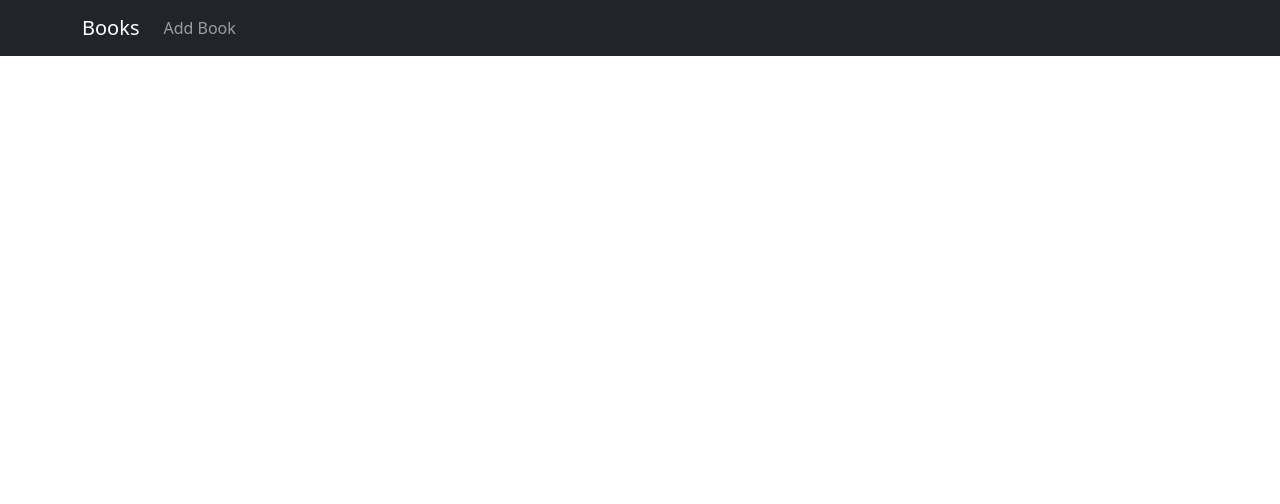
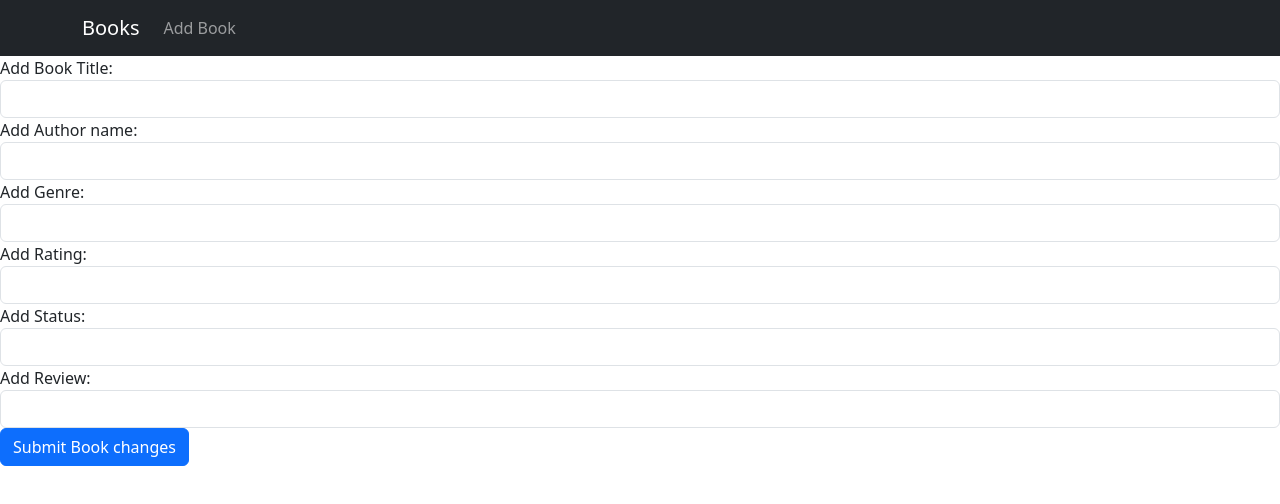
Before and after one commit to LiamRyan1/DataRepProject, a React (Create React App) app: page /edit/1 in a window 1280 px wide. Before the commit this address had no page. Shown: the top 504 px of the page. Built offline with nearby package versions, Linux system fonts and the light colour scheme; no server answers.

Commit message:
edit working

```diff
--- a/src/App.js
+++ b/src/App.js
@@ -11,7 +11,7 @@ function App() {
       <Routes>
         <Route path="/" element={<Read />} />
         <Route path="/create" element={<Create />} />
-        <Route path='/edit/title' element={<Edit />} />
+        <Route path='/edit/:id' element={<Edit />} />
       </Routes>
     </Router>
   );
--- a/src/components/BookRender.js
+++ b/src/components/BookRender.js
@@ -13,7 +13,7 @@ const Books = (props) => {
     {
         return props.myBooks.map(
             (book)=>{
-                return <BookItem myBook={book} key = {book.title}/>
+                return <BookItem myBook={book} key = {book._id}/>
             }
         )
     }
--- a/src/components/bookTemplate.js
+++ b/src/components/bookTemplate.js
@@ -9,7 +9,7 @@ const BookItem = (props)=>{
       }, [props.mybook]); //only run this effect when the mymovie prop changes
       const handleDelete = (e) => {
         e.preventDefault();
-        axios.delete('http://localhost:4000/api/book/' + props.myBook.title)
+        axios.delete('http://localhost:4000/api/book/' + props.myBook.id)
             .then(() => {
                 props.Reload(); //refresh the movie list after deletion
             })
@@ -30,7 +30,7 @@ const BookItem = (props)=>{
                         <footer>{props.myBook.status}</footer>
                     </blockquote>
                 </Card.Body>
-                <Link to={"/edit/" + props.myBook.title } className="btn btn-primary">Edit</Link>
+                <Link to={'/edit/' + props.myBook._id } className="btn btn-primary">Edit</Link>
             </Card>
         </div>
     );
--- a/src/components/edit.js
+++ b/src/components/edit.js
@@ -1,4 +1,102 @@
-const Edit = () => {
-    return <h3>My Edit component</h3>;
-  };
-export default Edit;
+//IMPORTS
+import React from 'react';
+import { useParams } from 'react-router-dom';
+import { useState, useEffect } from 'react';
+import axios from 'axios';
+import { useNavigate } from "react-router-dom";
+
+export default function Edit(props) {
+  let { id } = useParams();//extract id
+  //STATE TO  STORE MOVIE INFO
+  const [title, setTitle] = useState('');
+    const [author, setAuthor] = useState('');
+    const [genre, setGenre] = useState('');
+    const [rating, setNumber] = useState('');
+    const [status, setStatus] = useState('');
+    const [review, setReview] = useState('');
+
+  const navigate = useNavigate();
+//fetch movie data when id is specified
+useEffect(() => {
+    axios.get('http://localhost:4000/api/books/' + id)
+        .then((response) => {
+            setTitle(response.data.title);
+            setAuthor(response.data.author);
+            setGenre(response.data.genre);
+            setNumber(response.data.rating);
+            setStatus(response.data.status);
+            setReview(response.data.review);
+        })
+        .catch((error) => {
+            console.log(error);
+        });
+}, [id]);
+//submit updated info for object movie
+const handleSubmit = (event) => {
+    event.preventDefault();
+    const editedBook = {title,author,genre,rating,status,review};//new updated object
+    axios.put('http://localhost:4000/api/book/' + id, editedBook)//request to update db
+        .then((res) => {
+            console.log(res.data);
+            navigate('/');//redirect
+        });
+}
+//Visual edit page
+return (
+    <div>
+       <form onSubmit={handleSubmit}>
+                <div className="form-group">
+                    <label>Add Book Title: </label>
+                    <input type="text"
+                        className="form-control"
+                        value={title}
+                        onChange={(e) => { setTitle(e.target.value) }}
+                    />
+                </div>
+                <div className="form-group">
+                    <label>Add Author name: </label>
+                    <input type="text"
+                        className="form-control"
+                        value={author}
+                        onChange={(e) => { setAuthor(e.target.value) }}
+                    />
+                </div>
+                <div className="form-group">
+                    <label>Add Genre: </label>
+                    <input type="text"
+                        className="form-control"
+                        value={genre}
+                        onChange={(e) => { setGenre(e.target.value) }}
+                    />
+                </div>
+                <div className="form-group">
+                    <label>Add Rating: </label>
+                    <input type="text"
+                        className="form-control"
+                        value={rating}
+                        onChange={(e) => { setNumber(e.target.value) }}
+                    />
+                </div>
+                <div className="form-group">
+                    <label>Add Status: </label>
+                    <input type="text"
+                        className="form-control"
+                        value={status}
+                        onChange={(e) => { setStatus(e.target.value) }}
+                    />
+                </div>
+                <div className="form-group">
+                    <label>Add Review: </label>
+                    <input type="text"
+                        className="form-control"
+                        value={review}
+                        onChange={(e) => { setReview(e.target.value) }}
+                    />
+                </div>
+            <div className="form-group">
+                <input type="submit" value="Submit Book changes" className="btn btn-primary" />
+            </div>
+        </form>
+    </div>
+);
+}
--- a/src/components/read.js
+++ b/src/components/read.js
@@ -8,7 +8,7 @@ function Read() {
         console.log("Reloading Book data...");
         axios.get('http://localhost:4000/api/books')
             .then((response) => {
-                setData(response.data.Books);
+                setData(response.data.books);
             })
             .catch((error) => {
                 console.error("Error reloading data:", error);
```
Also changed, not shown: 1 other file (tests, documents, lock files or other folders).
